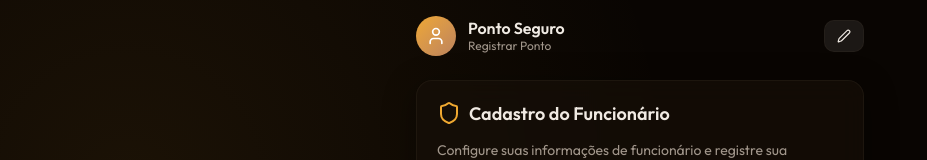
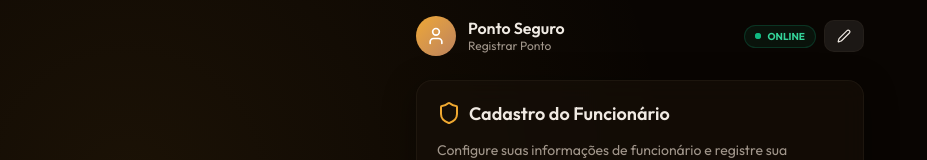
Before and after one commit to reginaldoroge/pwatest, a React (Vite) app: page / in a window 1280 px wide. Shown: the top 160 px of the page, without its empty margins (0-927 px from the left). Built offline with nearby package versions, Linux system fonts and the light colour scheme.

Commit message:
feat: implementar envio offline e sincronizacao automatica para endpoint webhook

```diff
--- a/src/App.jsx
+++ b/src/App.jsx
@@ -7,6 +7,7 @@ import ReceiptView from './components/ReceiptView'
 import HistoryList from './components/HistoryList'
 import { playBuzzerSound } from './utils/audio'
 import { getCoordinates } from './utils/geolocation'
+import { sendRecordToServer, syncPendingRecords } from './utils/sync'
 import localforage from 'localforage'
 import './App.css'
 
@@ -32,6 +33,7 @@ function App() {
   const [successRecord, setSuccessRecord] = useState(null)
   const [attendanceHistory, setAttendanceHistory] = useState([])
   const [isHistoryLoaded, setIsHistoryLoaded] = useState(false)
+  const [isOnline, setIsOnline] = useState(() => navigator.onLine)
 
   // AI Face recognition states
   const [isModelsLoaded, setIsModelsLoaded] = useState(false)
@@ -61,14 +63,16 @@ function App() {
       try {
         const saved = await localforage.getItem('ponto_attendance_history')
         if (saved) {
-          setAttendanceHistory(saved)
+          const mapped = saved.map(item => ({ ...item, syncStatus: item.syncStatus || 'synced' }))
+          setAttendanceHistory(mapped)
         } else {
           // Fallback legacy migration: check if old localStorage has data
           const legacySaved = localStorage.getItem('ponto_attendance_history')
           if (legacySaved) {
             const parsed = JSON.parse(legacySaved)
-            setAttendanceHistory(parsed)
-            await localforage.setItem('ponto_attendance_history', parsed)
+            const migrated = parsed.map(item => ({ ...item, syncStatus: item.syncStatus || 'synced' }))
+            setAttendanceHistory(migrated)
+            await localforage.setItem('ponto_attendance_history', migrated)
             localStorage.removeItem('ponto_attendance_history')
             console.log("Histórico legado do localStorage migrado com sucesso para o IndexedDB via localForage!")
           }
@@ -81,6 +85,25 @@ function App() {
     }
     initHistory()
   }, [])
+
+  // --- MONITOR CONNECTIVITY EFFECT ---
+  useEffect(() => {
+    const handleOnline = () => setIsOnline(true)
+    const handleOffline = () => setIsOnline(false)
+    window.addEventListener('online', handleOnline)
+    window.addEventListener('offline', handleOffline)
+    return () => {
+      window.removeEventListener('online', handleOnline)
+      window.removeEventListener('offline', handleOffline)
+    }
+  }, [])
+
+  // --- AUTO SYNC ON CONNECT EFFECT ---
+  useEffect(() => {
+    if (isHistoryLoaded && isOnline) {
+      syncPendingRecords(attendanceHistory, setAttendanceHistory)
+    }
+  }, [isHistoryLoaded, isOnline])
 
   // --- SAVE HISTORY EFFECT ---
   useEffect(() => {
@@ -479,7 +502,7 @@ function App() {
       const dataUrl = canvas.toDataURL('image/jpeg', 0.8)
       setStampedPhoto(dataUrl)
 
-      const newRecord = {
+      const baseRecord = {
         id: 'ponto_' + Date.now(),
         employeeName,
         employeeRole,
@@ -491,6 +514,21 @@ function App() {
         address: location.address || '',
         photo: dataUrl
       }
+
+      let syncStatus = 'pending'
+      if (isOnline) {
+        setCaptureStatusText("Sincronizando registro...")
+        const isSent = await sendRecordToServer(baseRecord)
+        if (isSent) {
+          syncStatus = 'synced'
+        }
+      }
+
+      const newRecord = {
+        ...baseRecord,
+        syncStatus
+      }
+
       setAttendanceHistory(prev => [newRecord, ...prev])
       setSuccessRecord(newRecord)
       playBuzzerSound(true)
@@ -557,7 +595,7 @@ function App() {
 
   return (
     <>
-      <Header employeeName={employeeName} employeeRole={employeeRole} onEditProfile={() => setIsConfiguring(true)} />
+      <Header employeeName={employeeName} employeeRole={employeeRole} onEditProfile={() => setIsConfiguring(true)} isOnline={isOnline} />
       {isConfiguring && (
         <ProfileForm
           employeeName={employeeName} setEmployeeName={setEmployeeName}
--- a/src/components/Header.jsx
+++ b/src/components/Header.jsx
@@ -1,6 +1,6 @@
 import { User, Edit2 } from 'lucide-react'
 
-export default function Header({ employeeName, employeeRole, onEditProfile }) {
+export default function Header({ employeeName, employeeRole, onEditProfile, isOnline }) {
   return (
     <header className="profile-header">
       <div style={{ display: 'flex', alignItems: 'center', gap: '12px' }}>
@@ -16,13 +16,54 @@ export default function Header({ employeeName, employeeRole, onEditProfile }) {
           </p>
         </div>
       </div>
+      <div style={{ display: 'flex', alignItems: 'center', gap: '8px' }}>
+        {/* Connectivity Status Badge */}
+        <div style={{
+          display: 'flex',
+          alignItems: 'center',
+          gap: '6px',
+          background: isOnline ? 'rgba(16, 185, 129, 0.08)' : 'rgba(245, 158, 11, 0.08)',
+          padding: '4px 10px',
+          borderRadius: '20px',
+          border: isOnline ? '1px solid rgba(16, 185, 129, 0.2)' : '1px solid rgba(245, 158, 11, 0.2)',
+          fontSize: '10px',
+          fontWeight: 'bold',
+          color: isOnline ? '#34d399' : '#f59e0b'
+        }}>
+          <span style={{
+            position: 'relative',
+            width: '6px',
+            height: '6px',
+            borderRadius: '50%',
+            background: isOnline ? '#10b981' : '#f59e0b',
+            display: 'inline-block'
+          }}>
+            {isOnline && (
+              <span style={{
+                position: 'absolute',
+                top: 0,
+                left: 0,
+                width: '6px',
+                height: '6px',
+                borderRadius: '50%',
+                background: '#10b981',
+                animation: 'ping 1.5s cubic-bezier(0, 0, 0.2, 1) infinite',
+                display: 'inline-block',
+                opacity: 0.75
+              }}></span>
+            )}
+          </span>
+          {isOnline ? 'ONLINE' : 'MODO OFFLINE'}
+        </div>
         <button
           className="btn btn-secondary"
           style={{ width: 'auto', padding: '8px 12px', borderRadius: '10px' }}
           onClick={onEditProfile}
+          title="Editar Perfil"
         >
           <Edit2 size={14} />
         </button>
+      </div>
     </header>
   )
 }
--- a/src/components/HistoryList.jsx
+++ b/src/components/HistoryList.jsx
@@ -51,7 +51,34 @@ export default function HistoryList({
               </div>
 
               <div style={{ display: 'flex', flexDirection: 'column', alignItems: 'flex-end', gap: '6px' }}>
-                <span className="badge badge-success">OK</span>
+                {item.syncStatus === 'pending' ? (
+                  <span className="badge" style={{
+                    background: 'rgba(245, 158, 11, 0.12)',
+                    color: '#f59e0b',
+                    border: '1px solid rgba(245, 158, 11, 0.25)',
+                    display: 'flex',
+                    alignItems: 'center',
+                    gap: '4px',
+                    fontSize: '10px',
+                    fontWeight: 'bold',
+                    padding: '2px 6px',
+                    borderRadius: '4px'
+                  }}>
+                    ⏳ Pendente
+                  </span>
+                ) : (
+                  <span className="badge badge-success" style={{
+                    display: 'flex',
+                    alignItems: 'center',
+                    gap: '4px',
+                    fontSize: '10px',
+                    fontWeight: 'bold',
+                    padding: '2px 6px',
+                    borderRadius: '4px'
+                  }}>
+                    ☁️ Sincronizado
+                  </span>
+                )}
                 <button
                   className="btn btn-secondary"
                   onClick={(e) => handleDeleteRecord(item.id, e)}
--- /dev/null
+++ b/src/utils/sync.js
@@ -0,0 +1,74 @@
+/**
+ * Utilitários para envio de registros de ponto e sincronização offline com o Webhook.
+ */
+
+const WEBHOOK_URL = 'https://webhook.site/0045d1d6-057e-441d-9b91-e81e5a76118d'
+
+/**
+ * Envia um registro de ponto específico para o servidor via POST HTTP.
+ * @param {Object} record - O objeto contendo as informações e foto do ponto.
+ * @returns {Promise<boolean>} Retorna true se o envio foi bem-sucedido, senão false.
+ */
+export const sendRecordToServer = async (record) => {
+  try {
+    const response = await fetch(WEBHOOK_URL, {
+      method: 'POST',
+      headers: {
+        'Content-Type': 'application/json'
+      },
+      body: JSON.stringify(record)
+    })
+
+    if (response.ok) {
+      console.log(`[Sync] Registro ${record.id} enviado com sucesso para o Webhook!`)
+      return true
+    } else {
+      console.warn(`[Sync] Servidor respondeu com código de erro ${response.status} ao enviar ${record.id}`)
+      return false
+    }
+  } catch (err) {
+    console.error(`[Sync] Falha na rede ao conectar com o servidor para enviar ${record.id}:`, err)
+    return false
+  }
+}
+
+/**
+ * Procura por todos os registros pendentes no histórico e tenta enviá-los de forma sequencial.
+ * Atualiza o histórico local e o estado do React caso haja alterações.
+ * @param {Array} history - O estado atual do histórico de pontos.
+ * @param {Function} setHistory - Função para atualizar o estado do histórico.
+ * @returns {Promise<void>}
+ */
+export const syncPendingRecords = async (history, setHistory) => {
+  const pendingRecords = history.filter(item => item.syncStatus === 'pending')
+
+  if (pendingRecords.length === 0) {
+    console.log('[Sync] Nenhum registro pendente para sincronização.')
+    return
+  }
+
+  console.log(`[Sync] Detectado(s) ${pendingRecords.length} registro(s) pendente(s). Iniciando sincronização...`)
+  let hasChanges = false
+  const updatedHistory = [...history]
+
+  for (let i = 0; i < updatedHistory.length; i++) {
+    const item = updatedHistory[i]
+    if (item.syncStatus === 'pending') {
+      const isSent = await sendRecordToServer(item)
+      if (isSent) {
+        updatedHistory[i] = {
+          ...item,
+          syncStatus: 'synced'
+        }
+        hasChanges = true
+      }
+    }
+  }
+
+  if (hasChanges) {
+    setHistory(updatedHistory)
+    console.log('[Sync] Histórico sincronizado atualizado com sucesso!')
+  } else {
+    console.warn('[Sync] Tentativa de sincronização concluída, mas nenhum registro foi enviado com sucesso.')
+  }
+}
```
Lines whose indentation alone changed are shown as unchanged.
